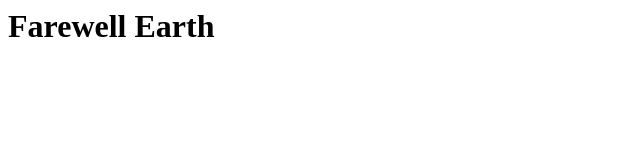
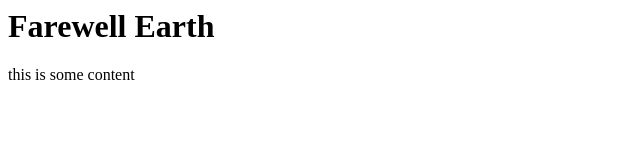
Before and after one commit to charbob/charbob.github.io, a plain HTML site: page index.html in a window 1280 px wide. Shown: the whole page, without its empty margins (0-640 px from the left). Drawn offline with Linux system fonts and the light colour scheme.

Commit message:
added content

```diff
--- a/index.html
+++ b/index.html
@@ -16,6 +16,7 @@
     <body>
         <header>
             <h1>Farewell Earth</h1>
+            <p>this is some content</p>
         </header>
 
     </body>
```
